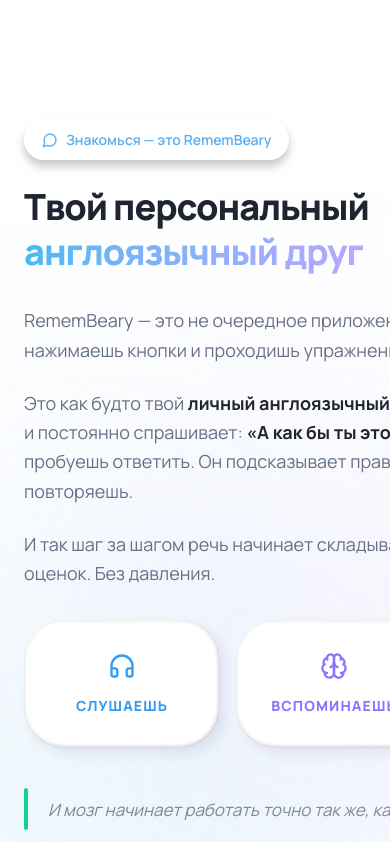
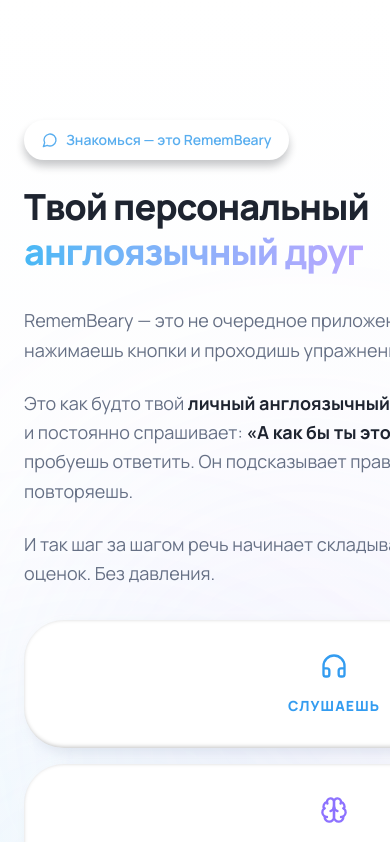
Before and after one commit to remembearmeapp-hub/RememBeary-website-main-CODEX-, a React (Vite) app: page / in a window 390 px wide. Shown: the part 4340-5182 px from the top of the page. Built offline with nearby package versions, Linux system fonts and the light colour scheme.

Commit message:
Fix mobile solution layout overflow

```diff
--- a/src/app/components/Solution.tsx
+++ b/src/app/components/Solution.tsx
@@ -39,7 +39,7 @@
       </div>
 
       <div className="relative mx-auto max-w-[1380px] lg:translate-x-[100px]">
-        <div className="grid items-center gap-8 lg:grid-cols-[0.92fr_1.08fr] xl:gap-12">
+        <div className="grid min-w-0 items-center gap-8 lg:grid-cols-[0.92fr_1.08fr] xl:gap-12">
           <motion.div
             initial={{ opacity: 0, x: -40, scale: 0.94 }}
             animate={isInView ? { opacity: 1, x: 0, scale: 1 } : {}}
@@ -91,7 +91,7 @@
             initial={{ opacity: 0, x: 40 }}
             animate={isInView ? { opacity: 1, x: 0 } : {}}
             transition={{ duration: 0.85, ease: [0.16, 1, 0.3, 1] }}
-            className="order-1 space-y-8 lg:order-1"
+            className="order-1 min-w-0 space-y-8 lg:order-1"
           >
             <div className="space-y-6">
               <motion.div
@@ -112,7 +112,7 @@
                 </span>
               </h2>
 
-              <div className="max-w-[620px] space-y-6 text-lg font-normal leading-relaxed text-[#667085]">
+              <div className="max-w-[620px] min-w-0 space-y-6 text-lg font-normal leading-relaxed text-[#667085]">
                 <p>
                   RememBeary — это не очередное приложение, где ты просто нажимаешь кнопки и проходишь упражнения.
                 </p>
@@ -131,7 +131,7 @@
               </div>
             </div>
 
-            <div className="grid max-w-[620px] grid-cols-3 gap-4">
+            <div className="grid max-w-[620px] grid-cols-1 gap-4 sm:grid-cols-3">
               {cueCards.map((card, index) => (
                 <motion.div
                   key={card.label}
```
